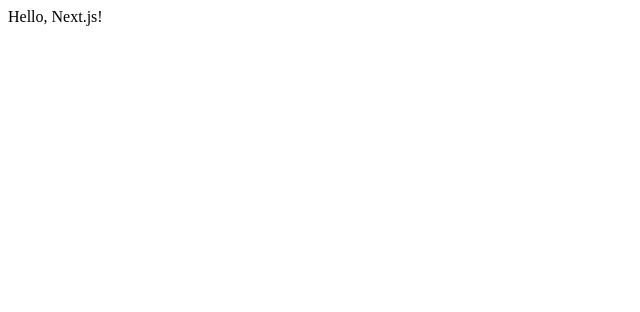
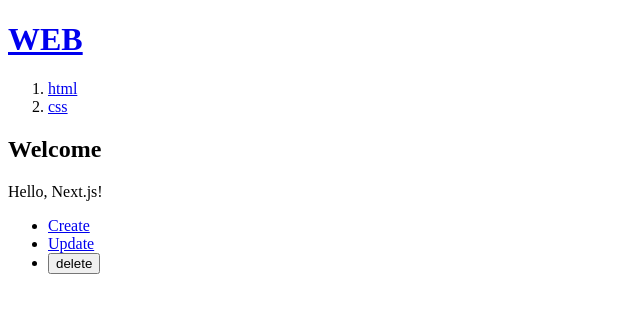
Before and after one commit to psmin77/opentutorials-next-app, a Next.js app: page / in a window 1280 px wide. Shown: the top 312 px of the page, without its empty margins (0-640 px from the left). Built offline with nearby package versions, Linux system fonts and the light colour scheme.

Commit message:
feat: Layout&Page

```diff
--- a/src/app/layout.js
+++ b/src/app/layout.js
@@ -1,12 +1,36 @@
 export const metadata = {
-  title: "Create Next App",
-  description: "Generated by create next app",
+  title: "Web tutorials",
+  description: "Generated by seongmin",
 };
 
 export default function RootLayout({ children }) {
   return (
     <html>
-      <body>{children}</body>
+      <body>
+        <h1>
+          <a href="/">WEB</a>
+        </h1>
+        <ol>
+          <li>
+            <a href="/read/1">html</a>
+          </li>
+          <li>
+            <a href="/read/2">css</a>
+          </li>
+        </ol>
+        {children}
+        <ul>
+          <li>
+            <a href="/create">Create</a>
+          </li>
+          <li>
+            <a href="/update/1">Update</a>
+          </li>
+          <li>
+            <input type="button" value="delete" />
+          </li>
+        </ul>
+      </body>
     </html>
   );
 }
--- a/src/app/page.js
+++ b/src/app/page.js
@@ -1,3 +1,8 @@
 export default function Home() {
-  return <>Hello, Next.js!</>;
+  return (
+    <>
+      <h2>Welcome</h2>
+      Hello, Next.js!
+    </>
+  );
 }
```
